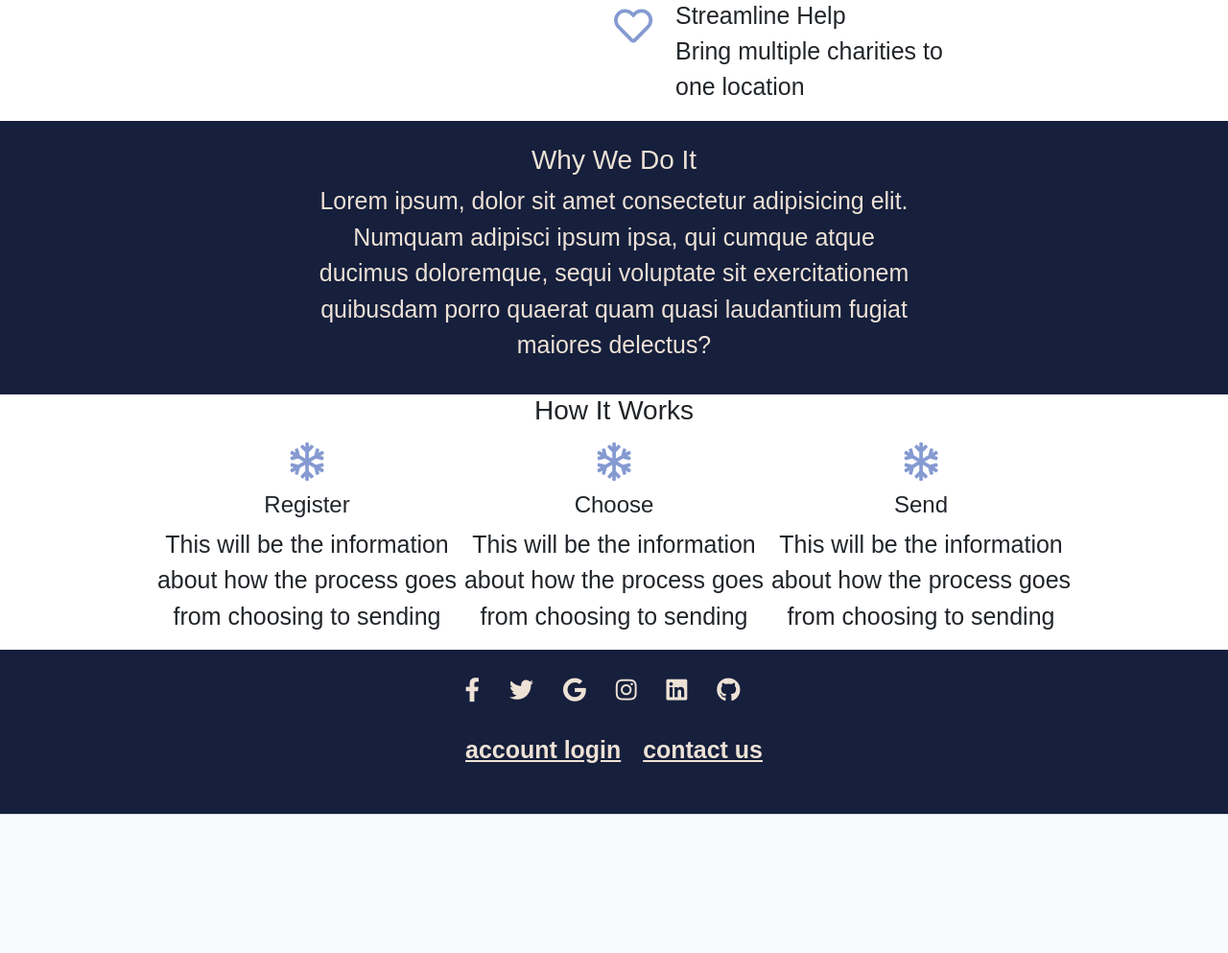
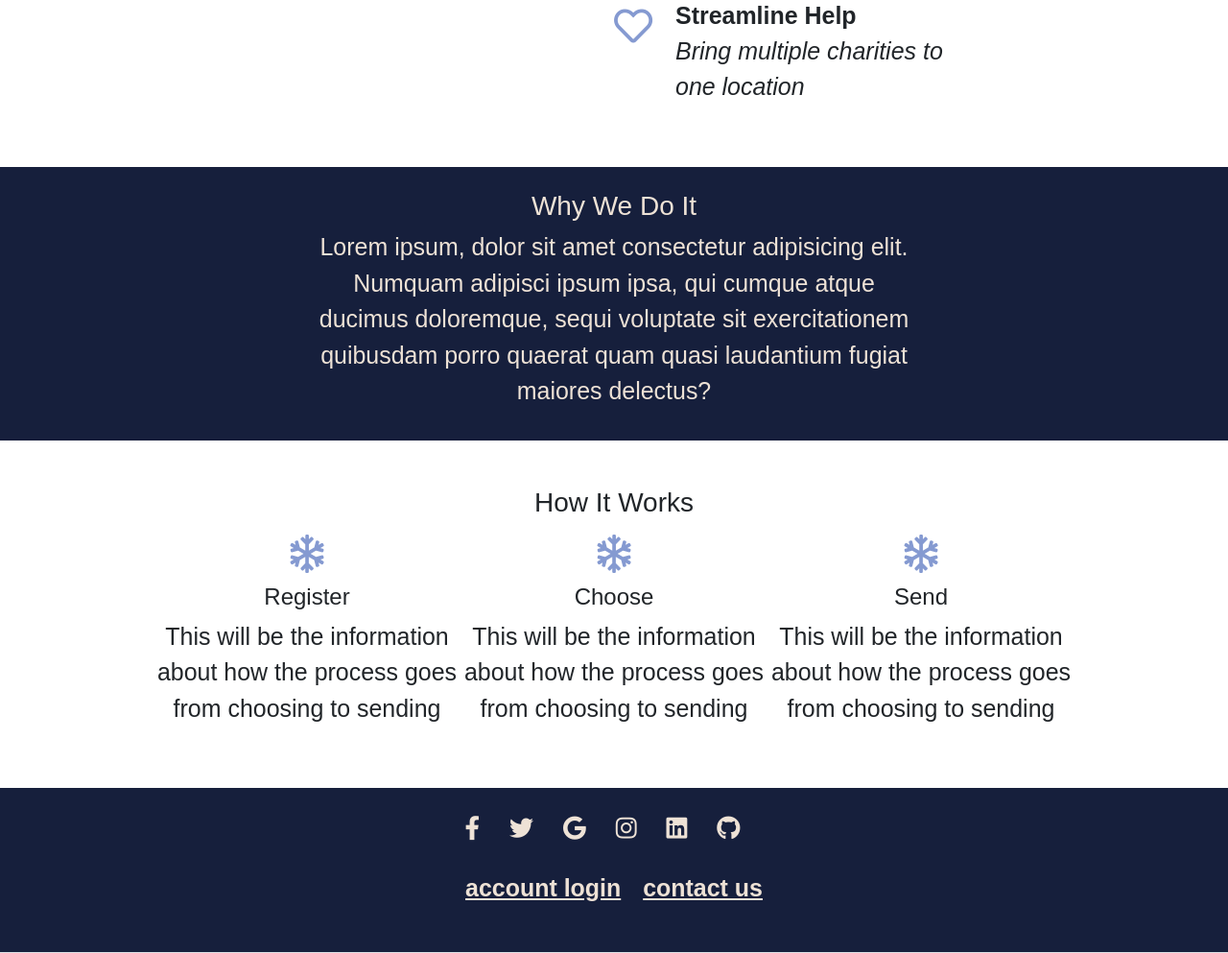
Before and after one commit to AmyOShea/GiftOfGiving, a Django app: page / in a window 1280 px wide. Shown: the part 1170-2163 px from the top of the page at 96% size. Before the commit the page ends 2019 px from the top, so only its background shows below. Run offline with Django 3.2, Linux system fonts and the light colour scheme; some libraries are stand-ins or nearby versions; some web fonts are replaced.

Commit message:
CHG: update mission section styling

```diff
--- a/home/templates/home/index.html
+++ b/home/templates/home/index.html
@@ -8,21 +8,21 @@
         <h2>GIVE A GIFT THEY'LL NEVER FORGET</h2>
     </div>
     <!--"Our Mission" section-->
-    <div class="mission-section">
+    <div class="mission-section mb-5">
         <div class="row">
             <div class="col-12 col-md-6">
                 <img src="#">
             </div>
             <div class="col-12 col-md-6">
                 <h3>Our Mission</h3>
-                <div class="row">
+                <div class="row mt-2">
                     <div class="col-2">
                         <span class="heart-icon">
                             <i class="far fa-heart"></i>
                         </span>
                     </div>
                     <div class="col-10">
-                        <p>Create Connections<br>Bridge those in need with those who give</p>
+                        <p><strong>Create Connections</strong><br><em>Bridge those in need with those who give</em></p>
                     </div>
                 </div>
                 <div class="row">
@@ -32,7 +32,7 @@
                         </span>
                     </div>
                     <div class="col-10">
-                        <p>Create Hope<br>Bring a little bit of holiday magic to those in need</p>
+                        <p><strong>Create Hope</strong><br><em>Bring a little bit of holiday magic to those in need</em></p>
                     </div>
                 </div>
                 <div class="row">
@@ -42,7 +42,7 @@
                         </span>
                     </div>
                     <div class="col-10">
-                        <p>Streamline Help<br>Bring multiple charities to one location</p>
+                        <p><strong>Streamline Help</strong><br><em>Bring multiple charities to one location</em></p>
                     </div>
                 </div>
             </div>
@@ -50,7 +50,7 @@
     </div>
 
     <!--"Why we do it" section-->
-    <div class="why-section container-fluid text-center pt-4 pb-3">
+    <div class="why-section container-fluid text-center pt-4 pb-3 mb-5">
         <h3>Why We Do It</h3>
         <div class="row d-flex justify-content-center">
             <div class="col-12 col-md-8 col-lg-6">
@@ -60,7 +60,7 @@
     </div>
 
     <!--"How it works" section-->
-    <div class="how-section text-center">
+    <div class="how-section text-center mb-5">
         <h3>How It Works</h3>
         <div class="row d-flex justify-content-center">
             <div class="col-12 col-md-4 col-lg-3 xl-2 text-center">
--- a/static/css/base.css
+++ b/static/css/base.css
@@ -103,6 +103,10 @@ footer a i:hover,
     margin: auto;
 }
 
+.mission-section h3 {
+    font-weight: 600;
+}
+
 .heart-icon,
 .snowflake-icon {
     color: var(--snowflake-blue);
```
